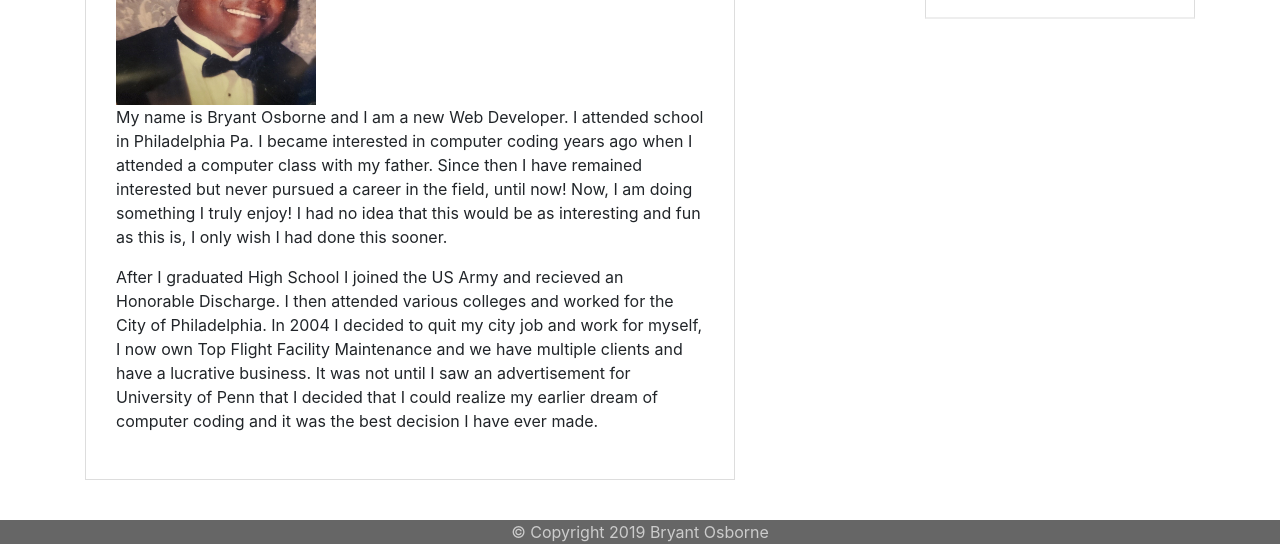
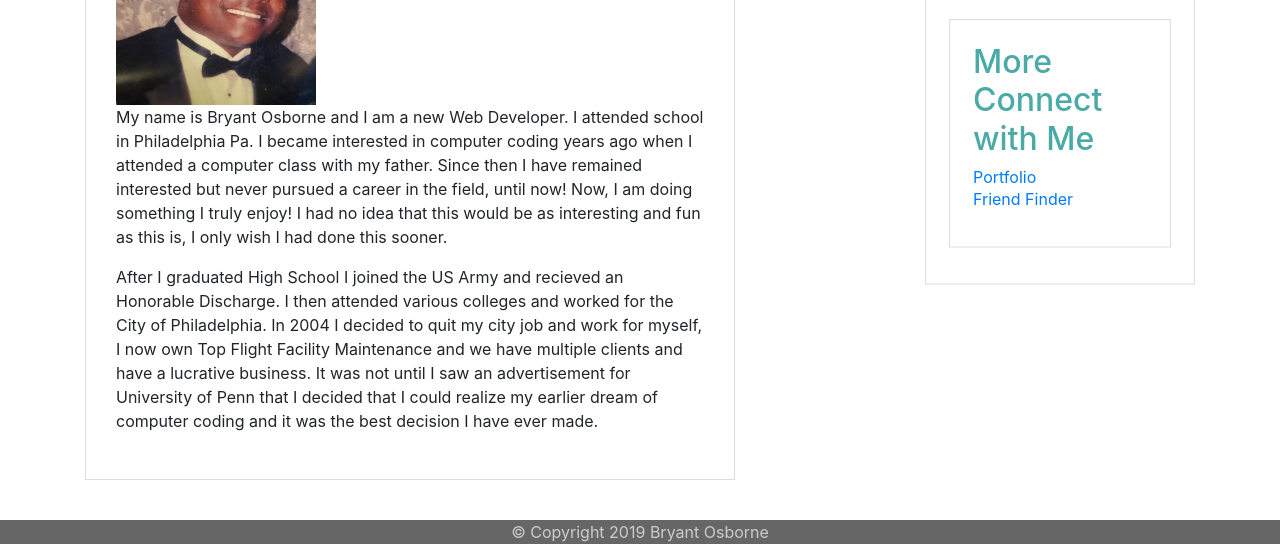
Before and after one commit to GiantOz/Responsive-Portfolio, a plain HTML site: page index.html in a window 1280 px wide. Shown: the part 312-856 px from the top of the page. Drawn offline with nearby package versions, Linux system fonts and the light colour scheme.

Commit message:
first commit

```diff
--- a/index.html
+++ b/index.html
@@ -22,7 +22,7 @@
 <body>
     <header id="masthead">
         <div class="container">
-        <a href="file:///C:/Users/Giant%20OZ/Desktop/UPenn/Responsive-Portfolio/index.html" id="logo">Bryant Osborne</a>
+        <a href="https://giantoz.github.io/Responsive-Portfolio/" id="logo">Bryant Osborne</a>
         <nav>
             <a href="index.html">Profile</a>
             <a href="https://github.com/GiantOz">Works on Github</a>
@@ -54,7 +54,20 @@
                 <img src="GitHub-Mark-120px-plus.png" class="social" alt="Github">
                 <img src="so-icon.png" class="social" alt="StackOverflow">
                 <img src="In-Blue-128.png" class="social" alt="LinkedIn">
+
             </div>
+            <br>
+            <section class="sidebar">
+                <div id="connect">
+                    <H2>More Connect with Me</H2>
+                    <ul>
+
+                    <li><a href="https://giantoz.github.io/Responsive-Portfolio/">Portfolio</a></li>
+                    <li><a href="https://github.com/GiantOz/FriendFinder.git">Friend Finder</a></li>
+
+                </ul>
+                </div>
+            </section>
         </section>
     </div>
     <footer>
```
Also changed, not shown: 1 other file.
